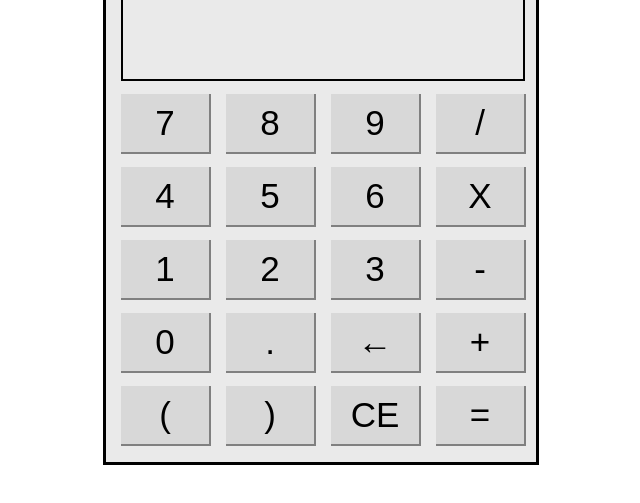
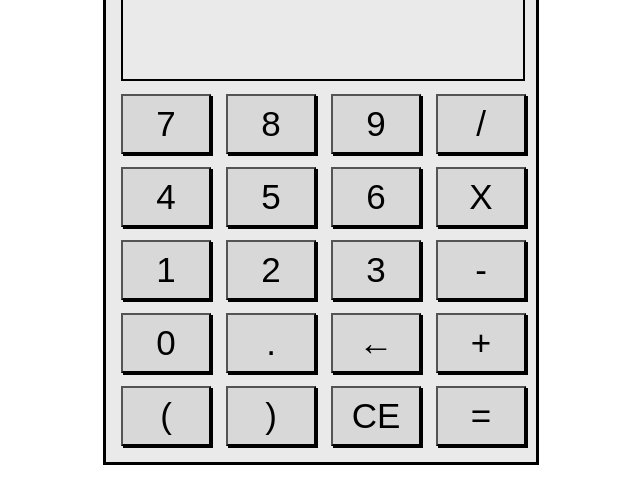
Before and after one commit to Ken-reddevil/Modern-Web-Learning, a plain HTML site: page homework4/index.html in a window 1280 px wide. Shown: the part 149-652 px from the top of the page, without its empty margins (319-959 px from the left). Drawn offline with Linux system fonts and the light colour scheme.

Commit message:
update css

```diff
--- a/homework4/style/style.css
+++ b/homework4/style/style.css
@@ -1,8 +1,13 @@
+/*general style*/
+
 body div {
     padding: 0px;
     font-family: sans-serif;
     font-size: 30px;
 }
+
+
+/*position and style of the calculator*/
 
 #positioner {
     width: 430px;
@@ -15,6 +20,9 @@ body div {
     background-color: rgba(150, 150, 150, 0.2);
 }
 
+
+/*style of the heading*/
+
 h1 {
     margin-top: 15px;
     margin-left: 0px;
@@ -26,6 +34,9 @@ h1 {
     text-align: center;
 }
 
+
+/*style of the screen*/
+
 #screen {
     margin-left: 15px;
     margin-top: 0px;
@@ -34,6 +45,9 @@ h1 {
     border: 2px solid black;
 }
 
+
+/*style of the content in the screen*/
+
 #screen p {
     height: 40px;
     margin: 3px;
@@ -41,6 +55,9 @@ h1 {
     font-size: 30px;
     text-align: right;
 }
+
+
+/*style of the buttons*/
 
 button {
     background-color: rgba(200, 200, 200, 0.5);
@@ -51,7 +68,5 @@ button {
     height: 60px;
     float: left;
     overflow: hidden;
-    border-width: 0 2px 2px 0;
-    border-color: grey;
-    border-style: solid;
+    box-shadow: 2px 2px 0px 0px #000;
 }
```
